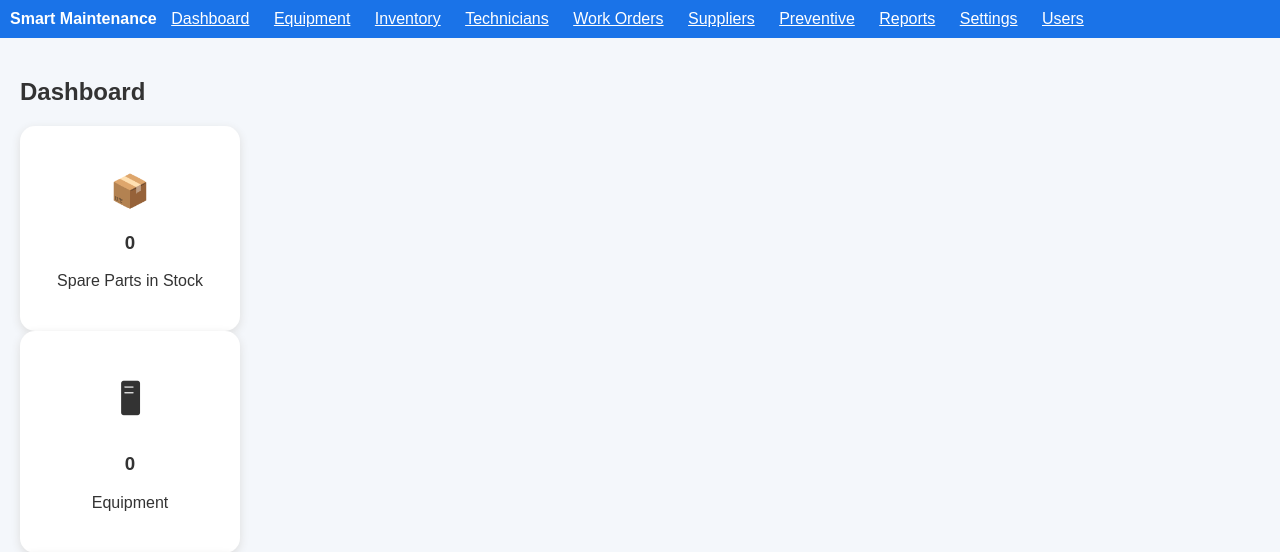
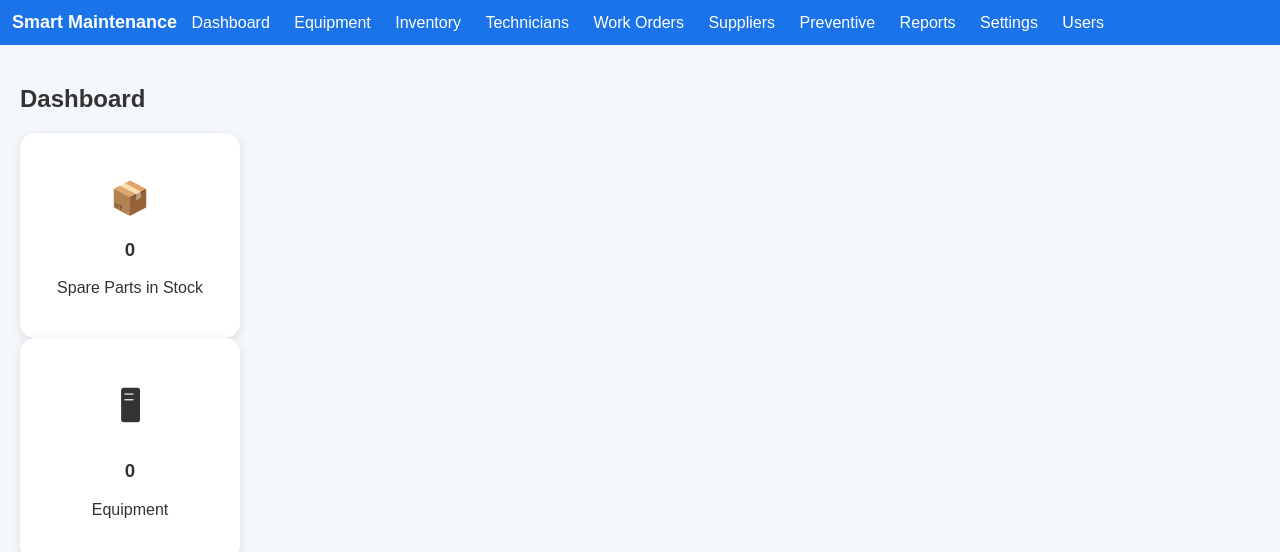
Before and after one commit to AtinaolDebeli/SmartMaintenance, a Flask app: page / in a window 1280 px wide. Shown: the top 552 px of the page. Run offline with Flask 3, Linux system fonts and the light colour scheme; the visitor is signed in with stand-in values (Sample User, id 1); data that the repository does not hold is empty.

Commit message:
Refine navigation bar design and layout
Updated navigation bar styles for improved aesthetics and consistency.

```diff
--- a/templates/base.html
+++ b/templates/base.html
@@ -7,21 +7,21 @@
 </head>
 <body>
     <!-- Navigation Bar -->
-    <div style="background:#1a73e8; color:white; padding:10px;">
-        <strong>Smart Maintenance</strong>
-        <a href="/" style="color:white; margin:0 10px;">Dashboard</a>
-        <a href="/equipment" style="color:white; margin:0 10px;">Equipment</a>
-        <a href="/inventory" style="color:white; margin:0 10px;">Inventory</a>
-        <a href="/technicians" style="color:white; margin:0 10px;">Technicians</a>
-        <a href="/workorders" style="color:white; margin:0 10px;">Work Orders</a>
-        <a href="/suppliers" style="color:white; margin:0 10px;">Suppliers</a>
-        <a href="/preventive" style="color:white; margin:0 10px;">Preventive</a>
-        <a href="/reports" style="color:white; margin:0 10px;">Reports</a>
-        <a href="/settings" style="color:white; margin:0 10px;">Settings</a>
-        <a href="/users" style="color:white; margin:0 10px;">Users</a>
+    <div style="background:#1a73e8; color:white; padding:12px;">
+        <strong style="font-size:18px;">Smart Maintenance</strong>
+        <a href="/" style="color:white; margin:0 10px; text-decoration:none;">Dashboard</a>
+        <a href="/equipment" style="color:white; margin:0 10px; text-decoration:none;">Equipment</a>
+        <a href="/inventory" style="color:white; margin:0 10px; text-decoration:none;">Inventory</a>
+        <a href="/technicians" style="color:white; margin:0 10px; text-decoration:none;">Technicians</a>
+        <a href="/workorders" style="color:white; margin:0 10px; text-decoration:none;">Work Orders</a>
+        <a href="/suppliers" style="color:white; margin:0 10px; text-decoration:none;">Suppliers</a>
+        <a href="/preventive" style="color:white; margin:0 10px; text-decoration:none;">Preventive</a>
+        <a href="/reports" style="color:white; margin:0 10px; text-decoration:none;">Reports</a>
+        <a href="/settings" style="color:white; margin:0 10px; text-decoration:none;">Settings</a>
+        <a href="/users" style="color:white; margin:0 10px; text-decoration:none;">Users</a>
     </div>
 
-    <!-- Page Content Will Show Here -->
+    <!-- Page Content Area -->
     <div style="padding:20px;">
         {% block content %}{% endblock %}
     </div>
```
